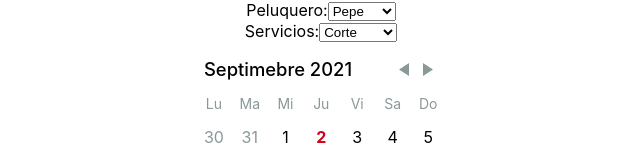
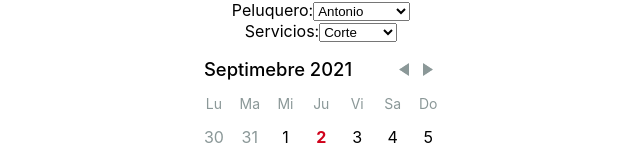
Before and after one commit to kevincovas/Blockchain-app, a React (Vite) app in the folder frontend/: page / in a window 1280 px wide. Shown: the top 160 px of the page, without its empty margins (319-959 px from the left). Built offline with nearby package versions, Linux system fonts and the light colour scheme.

Commit message:
aitor DropDown Variable

```diff
--- a/frontend/src/Calendar.jsx
+++ b/frontend/src/Calendar.jsx
@@ -37,6 +37,18 @@ function Calendar()
 	// Set None day Selected
 	const [state, setState] = useState({selectedDay: null});
 	const [disabledDays, setDisabledDays] = useState();
+	const [todoList, setTodoList] = useState( ['Antonio' , 'Manolete' , 'Torete' , 'Juan Peinón'] );
+
+
+	// Variable Option Lists
+	let list= null;
+  if (todoList === null) {
+    list = <div>Loading options...</div>
+  } else {
+    list = <select onChange={handleChange}>
+      {todoList.map(todo =>  <option key={todo} value={todo}>{todo}</option> )}
+    </select>
+  }
 
 	  // On click a day, change state
   function handleDayClick(day, { selected }) {
@@ -68,13 +80,7 @@ function Calendar()
 
  <label>
           Peluquero:
-
-<select onChange={handleChange}>
-  <option value="Pepe">Pepe</option>
-  <option value="Antonio">Antonio</option>
-  <option value="Jaime">Jaime</option>
-  <option value="Luis">Luis</option>
-</select>
+ {list}
 
 </label>
 <br />
```
